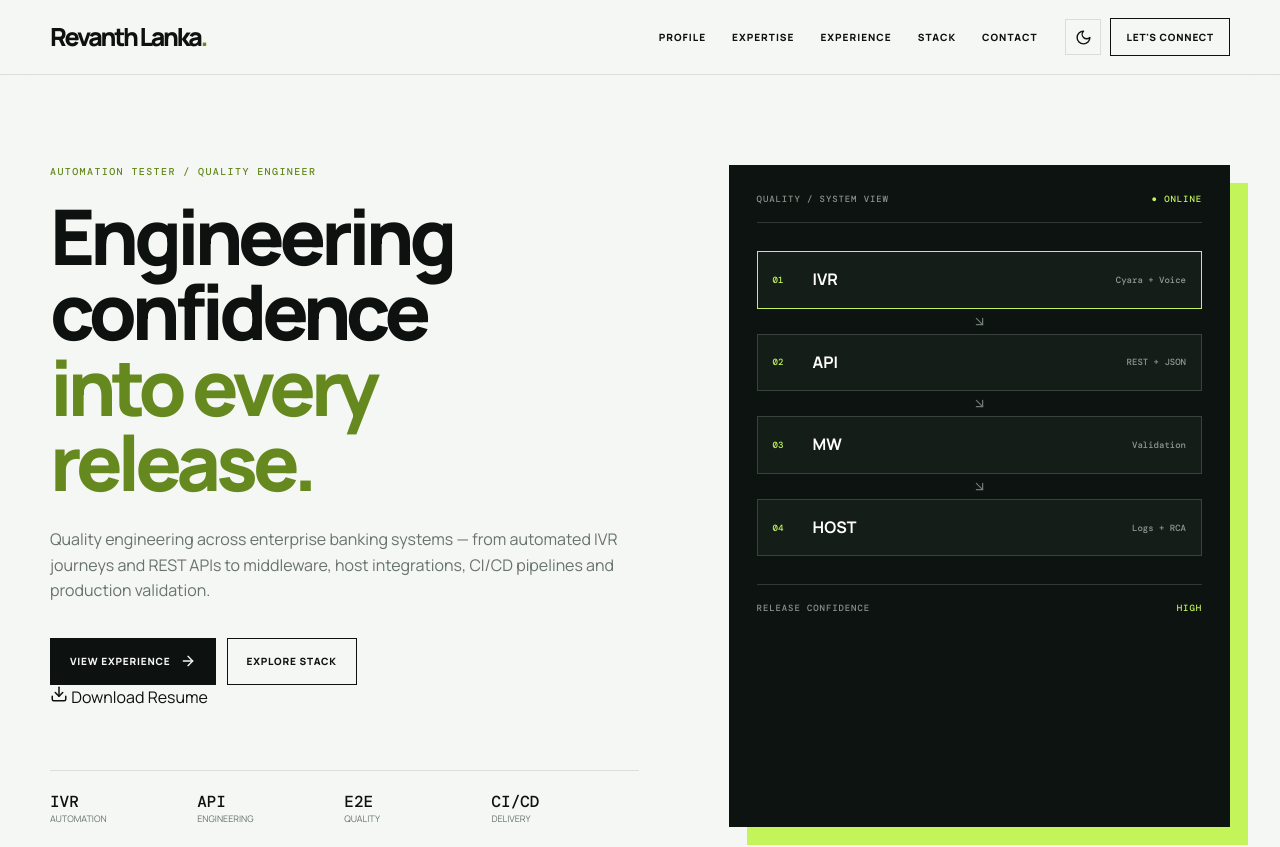
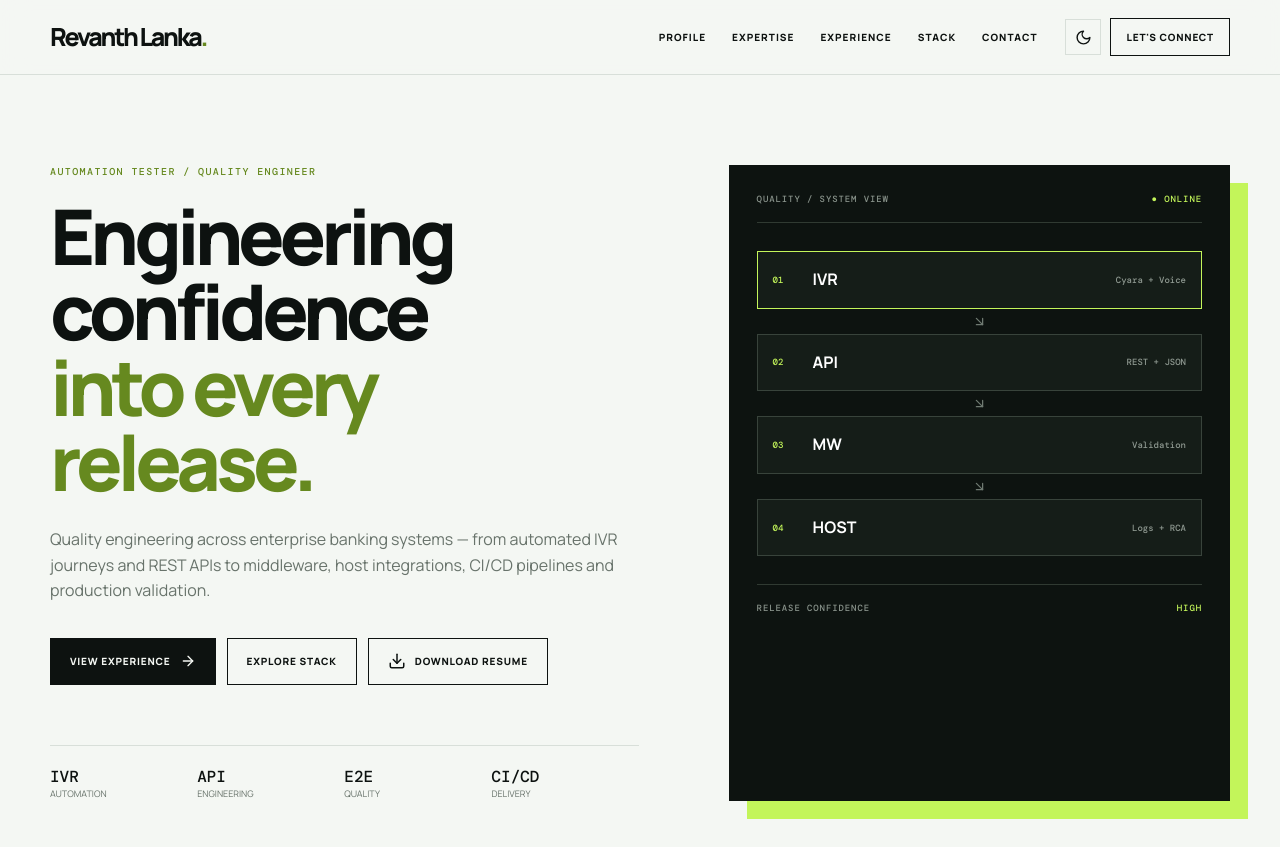
Before and after one commit to revanthlanka/quality-engineering-portfolio, a React (Vite) app: page / in a window 1280 px wide. Shown: the top 847 px of the page. Built offline with nearby package versions, Linux system fonts and the light colour scheme.

Commit message:
updated the a tag for resume button

```diff
--- a/src/App.tsx
+++ b/src/App.tsx
@@ -24,7 +24,7 @@ export default function App(){
    <section id="home" className="hero"><div className="container hero-grid">
     <div><p className="eyebrow">AUTOMATION TESTER / QUALITY ENGINEER</p><h1>Engineering confidence<br/><em>into every release.</em></h1>
     <p className="hero-copy">Quality engineering across enterprise banking systems — from automated IVR journeys and REST APIs to middleware, host integrations, CI/CD pipelines and production validation.</p>
-    <div className="hero-actions"><a className="button primary" href="#experience">View Experience <ArrowRight size={16}/></a><a className="button" href="#stack">Explore Stack</a></div><a className="button" href="/resume.pdf"  download="Revanth-Lanka-Resume.pdf"  className="btn btn-primary"> <Download size={18} /> Download Resume</a>
+    <div className="hero-actions"><a className="button primary" href="#experience">View Experience <ArrowRight size={16}/></a><a className="button" href="#stack">Explore Stack</a><a href="/Revanth-Lanka-Resume.pdf"  download="Revanth-Lanka-Resume.pdf"  className="button">  <Download size={18} />  Download Resume</a></div>
     <div className="hero-stats">{[['IVR','Automation'],['API','Engineering'],['E2E','Quality'],['CI/CD','Delivery']].map(([a,b])=><div key={a}><strong>{a}</strong><span>{b}</span></div>)}</div></div>
     <div className="architecture">
       <div className="arch-head"><span>QUALITY / SYSTEM VIEW</span><span className="online">● ONLINE</span></div>
```
